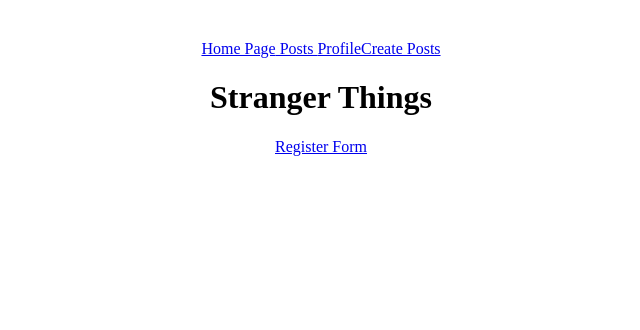
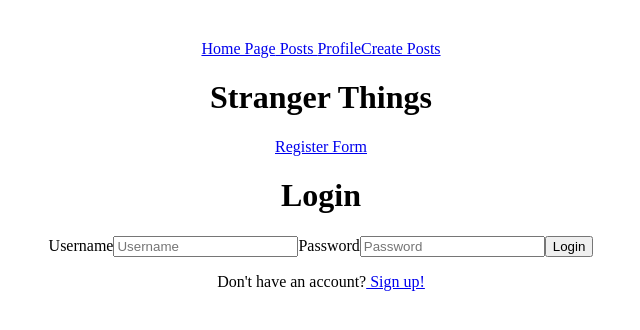
Before and after one commit to bibimbop123/Stranger-Things, a React (Vite) app: page / in a window 1280 px wide. Shown: the top 330 px of the page, without its empty margins (319-959 px from the left). Built offline with nearby package versions, Linux system fonts and the light colour scheme.

Commit message:
login component2

```diff
--- a/src/App.jsx
+++ b/src/App.jsx
@@ -9,6 +9,7 @@
 import { AuthContext } from "./components/auth/AuthProvider";
 import CreatePost from "./components/auth/CreatePosts";
 import Profile from "./components/auth/Profile";
+import { LoginForm } from "./components/auth/LoginForm";
 
 function App() {
   const { token, user } = useAuth();
@@ -28,7 +29,7 @@
       <div id="main-section">
         <Routes>
           <Route path="/form" element={<RegisterForm />} />
-          <Route path="/" element={<loginForm />} />
+          <Route path="/" element={<LoginForm />} />
           <Route path="/posts" element={<FetchAllPosts />} />
           <Route path="/create-post" element={<CreatePost />} />
           <Route path="/users/profile" element={<Profile />} />
```
